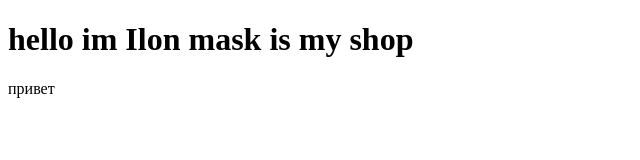
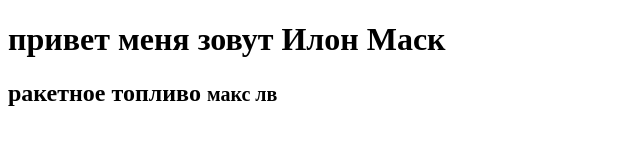
Before and after one commit to nemoleyn228/nemoleyn228.github.io, a plain HTML site: page index.html in a window 1280 px wide. Shown: the whole page, without its empty margins (0-640 px from the left). Drawn offline with Linux system fonts and the light colour scheme.

Commit message:
lesson 4

```diff
--- a/index.html
+++ b/index.html
@@ -5,10 +5,8 @@
   </head>
 <body>
 
-<h1>hello im Ilon mask is my shop</h1>
+<h1>привет меня зовут Илон Маск</h1>
+<h2>ракетное топливо <small>макс лв</small></h2>
 
 </body>
 </html>
-<head>
-  привет
-</head>
```
